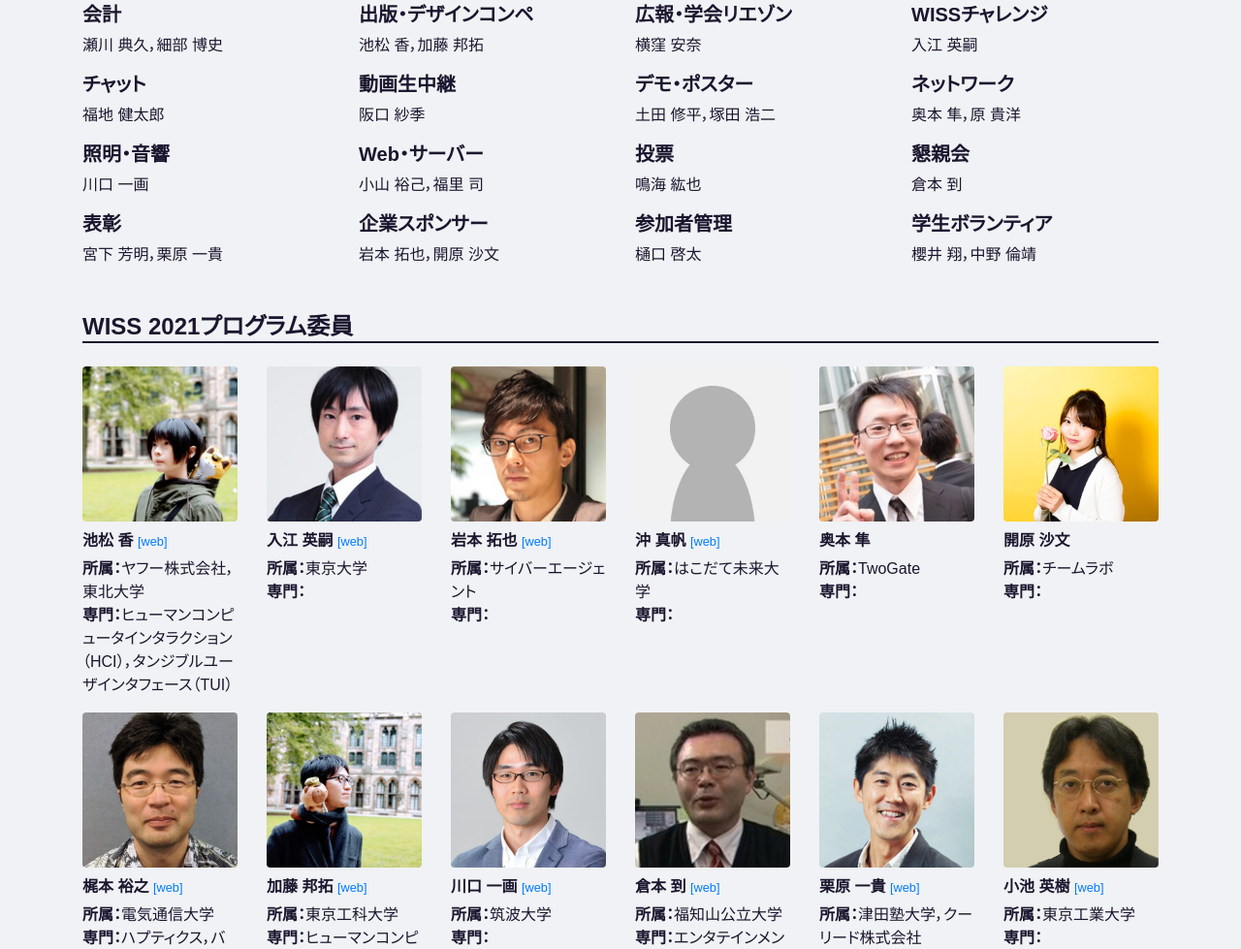
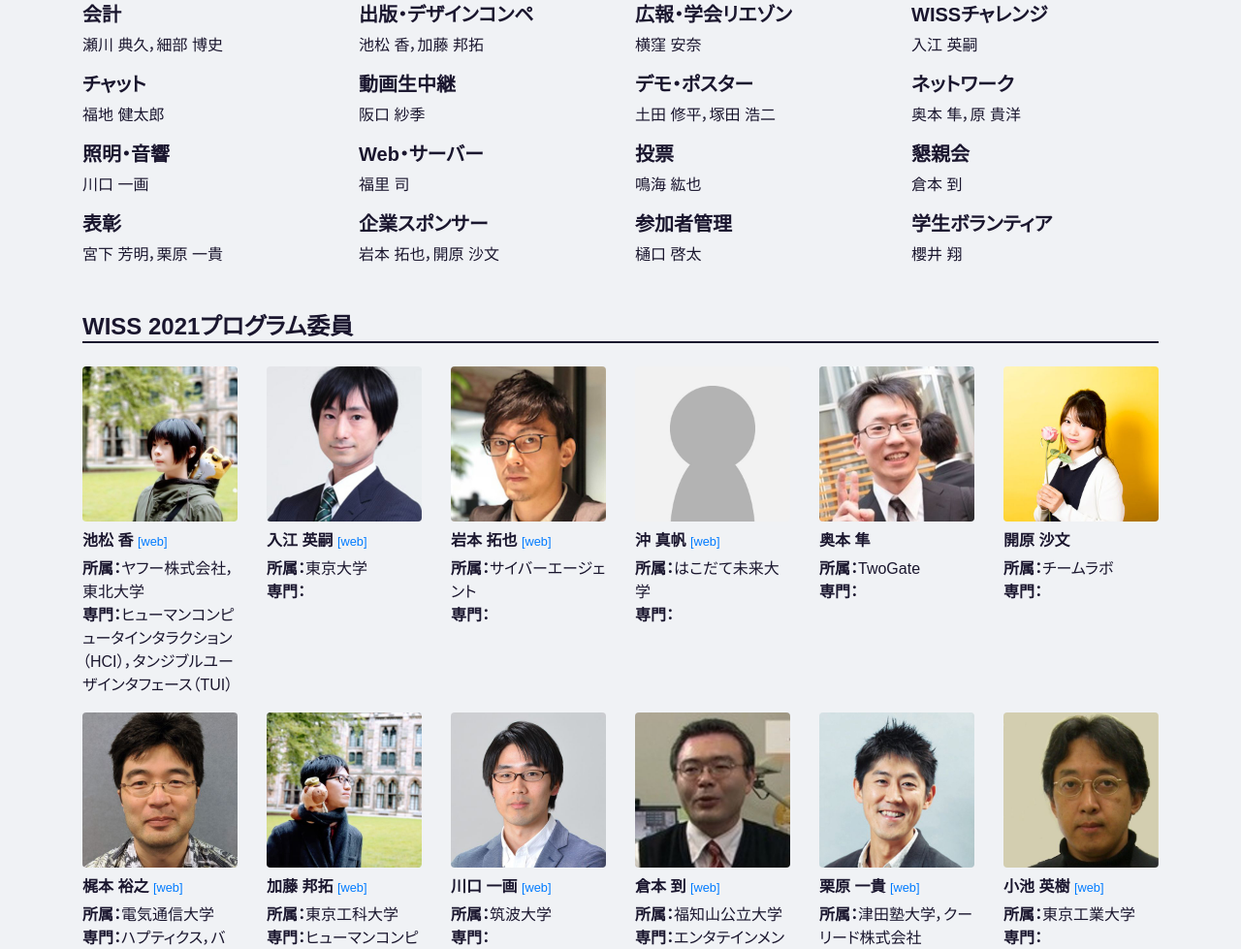
Before and after one commit to WISSOrg/web2021, a plain HTML site: page committee.html in a window 1280 px wide. Shown: the part 791-1770 px from the top of the page at 97% size. Drawn offline with nearby package versions, Linux system fonts and the light colour scheme; a web font is replaced by a local one.

Commit message:
update committee page

```diff
--- a/committee.html
+++ b/committee.html
@@ -131,7 +131,7 @@
         </div>
         <div class="col-md-3 col-sm-4 col-6">
           <h5>Web・サーバー</h5>
-          <p>小山 裕己，福里 司</p>
+          <p>福里 司</p>
         </div>
         <div class="col-md-3 col-sm-4 col-6">
           <h5>投票</h5>
@@ -155,7 +155,7 @@
         </div>
         <div class="col-md-3 col-sm-4 col-6">
           <h5>学生ボランティア</h5>
-          <p>櫻井 翔，中野 倫靖</p>
+          <p>櫻井 翔</p>
         </div>
       </div>
       <h2>WISS 2021プログラム委員</h2>
```
